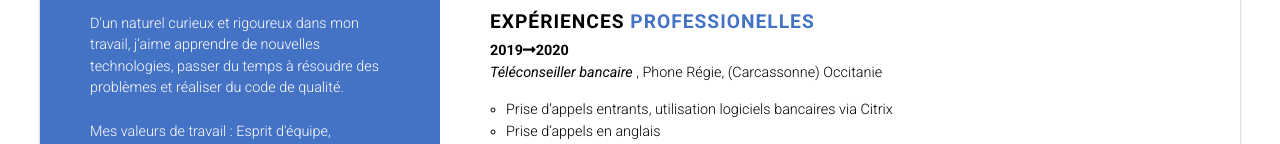
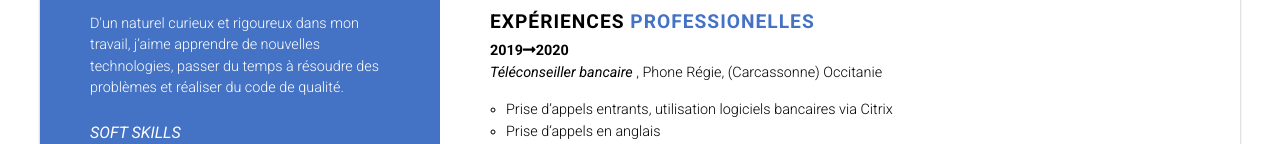
Before and after one commit to Shoshinaiki/CV_Pierre_TINARD_Dev_Web, a plain HTML site: page index.html in a window 1280 px wide. Shown: the part 656-800 px from the top of the page. Drawn offline with Linux system fonts and the light colour scheme.

Commit message:
Correction CV 2

```diff
--- a/index.html
+++ b/index.html
@@ -26,8 +26,8 @@
             </p>
             <p>
             D'un naturel curieux et rigoureux dans mon travail, j’aime apprendre de nouvelles technologies, passer du temps à résoudre des problèmes et réaliser du code de qualité. <br>
-            <br>
-            Mes valeurs de travail : Esprit d'équipe, flexibilité, curiosité, bienveillance, et rigueur.
+           <br>
+           <em class="soft_skills">Soft skills</em> <br> Esprit d'équipe, flexibilité, curiosité, bienveillance, et rigueur.
             </p>
           </div>
           <div class="section">
--- a/styles.css
+++ b/styles.css
@@ -20,6 +20,11 @@
     letter-spacing: 1px;
     font-size: 1.2rem;
     text-transform: uppercase;
+  }
+
+  .soft_skills{
+    text-transform: uppercase;
+    font-size: 1rem;
   }
 
   a{
```
